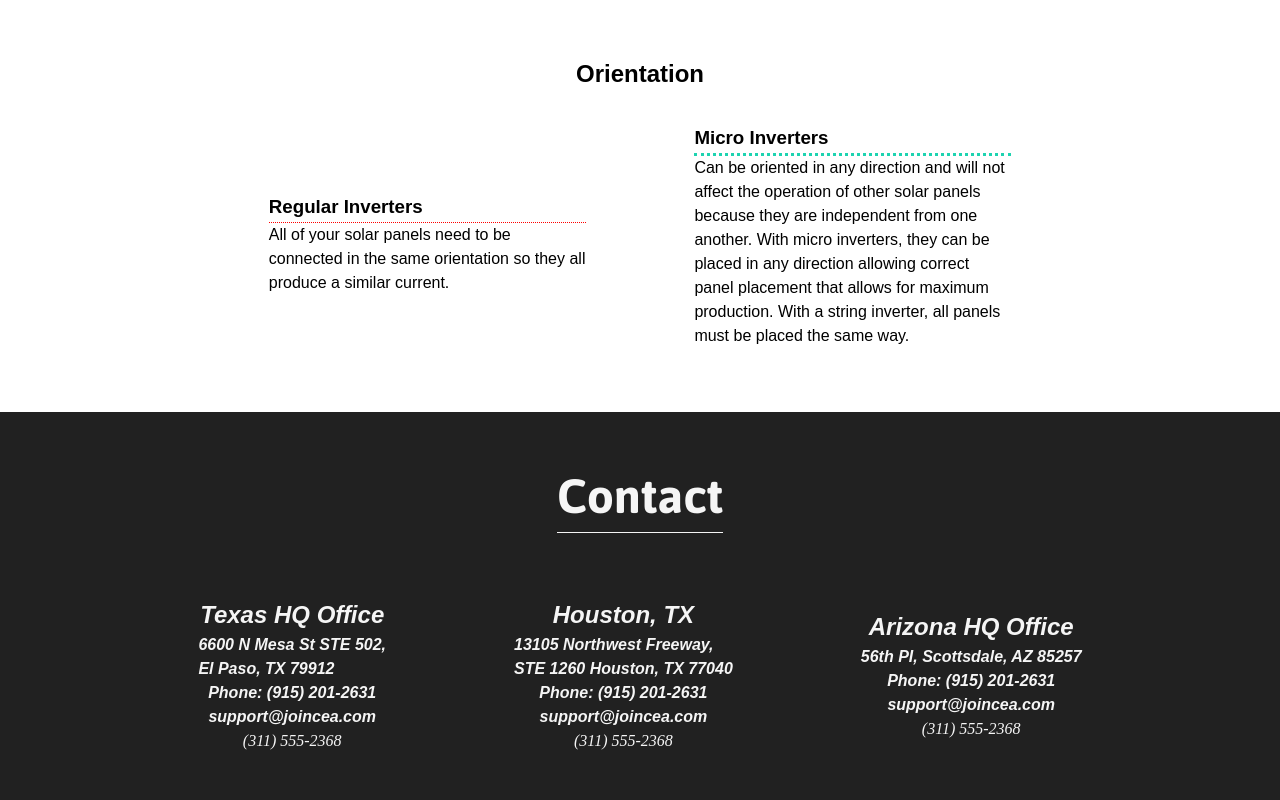
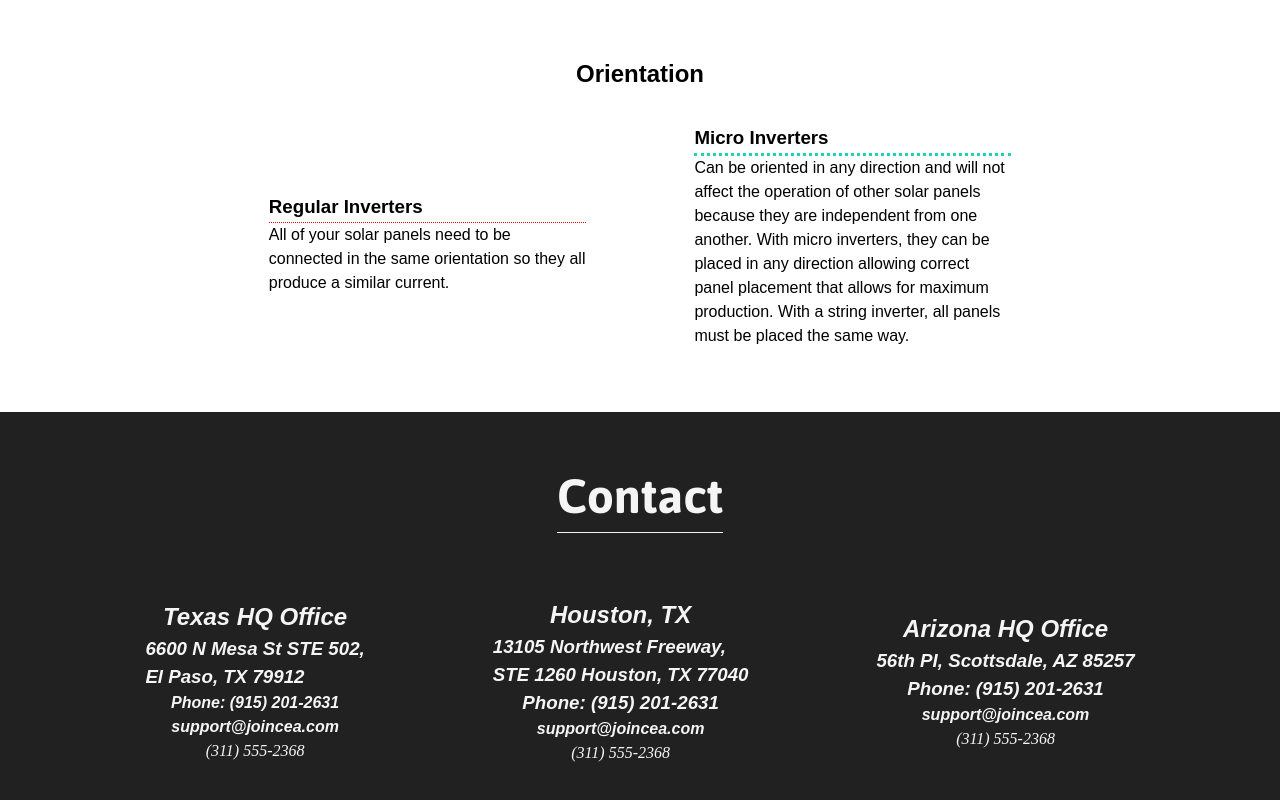
Before and after one commit to eric-santosCEA/second-solarcea, a React (Create React App) app: page /solar-basics in a window 1280 px wide. Shown: the part 1998-2798 px from the top of the page. Built offline with nearby package versions, Linux system fonts and the light colour scheme.

Commit message:
updated addresses h4 to h3 to have them in sequential descending order

```diff
--- a/src/components/Footer.js
+++ b/src/components/Footer.js
@@ -16,10 +16,10 @@ const Footer = () => {
         <div className="addresses">
           <address>
             <h2>Texas HQ Office</h2>
-            <h4>
+            <h3>
               6600 N Mesa St STE 502,
               <br /> El Paso, TX 79912
-            </h4>
+            </h3>
             <h4>Phone: (915) 201-2631</h4>
             <a href="mailto:support@joincea.com">
               <h4>support@joincea.com</h4>
@@ -28,11 +28,11 @@ const Footer = () => {
           </address>
           <address>
             <h2>Houston, TX</h2>
-            <h4>
+            <h3>
               13105 Northwest Freeway,
               <br /> STE 1260 Houston, TX 77040
-            </h4>
-            <h4>Phone: (915) 201-2631</h4>
+            </h3>
+            <h3>Phone: (915) 201-2631</h3>
             <a href="mailto:support@joincea.com">
               <h4>support@joincea.com</h4>
             </a>
@@ -40,8 +40,8 @@ const Footer = () => {
           </address>
           <address>
             <h2>Arizona HQ Office</h2>
-            <h4>56th PI, Scottsdale, AZ 85257</h4>
-            <h4>Phone: (915) 201-2631</h4>
+            <h3>56th PI, Scottsdale, AZ 85257</h3>
+            <h3>Phone: (915) 201-2631</h3>
             <a href="mailto:support@joincea.com">
               <h4>support@joincea.com</h4>
             </a>
@@ -49,11 +49,11 @@ const Footer = () => {
           </address>
           <address>
             <h2>Florida HQ Office</h2>
-            <h4>
+            <h3>
               12221 N. US-301
               <br /> Thonotosassa, FL 33592
-            </h4>
-            <h4>Phone: (915) 201-2631</h4>
+            </h3>
+            <h3>Phone: (915) 201-2631</h3>
             <a href="mailto:support@joincea.com">
               <h4>support@joincea.com</h4>
             </a>
@@ -61,11 +61,11 @@ const Footer = () => {
           </address>
           <address>
             <h2>Nevada HQ Office</h2>
-            <h4>
+            <h3>
               970 W 190th, STE 302
               <br /> Torence, CA 90502
-            </h4>
-            <h4>Phone: (915) 201-2631</h4>
+            </h3>
+            <h3>Phone: (915) 201-2631</h3>
             <a href="mailto:support@joincea.com">
               <h4>support@joincea.com</h4>
             </a>
```
